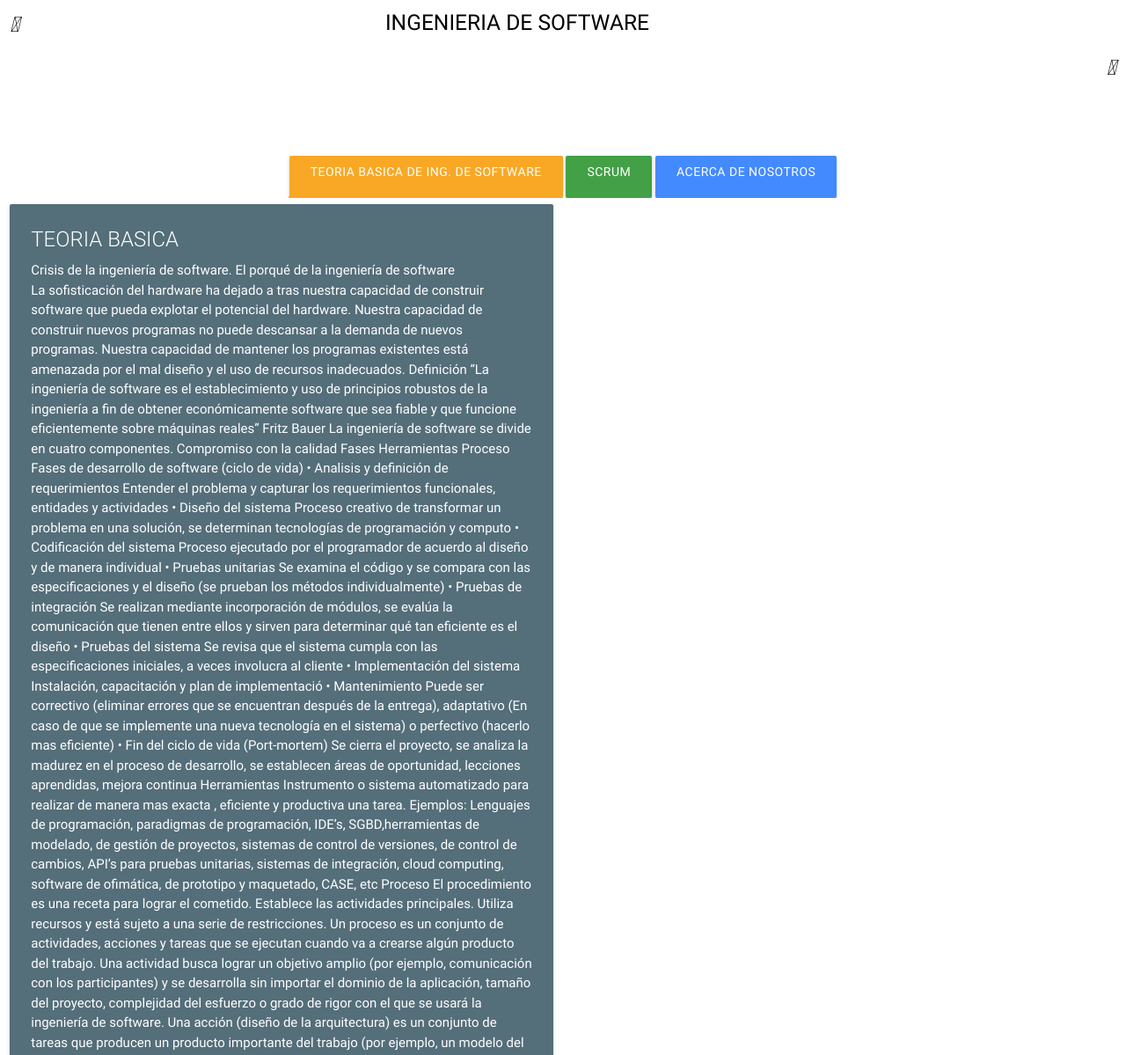
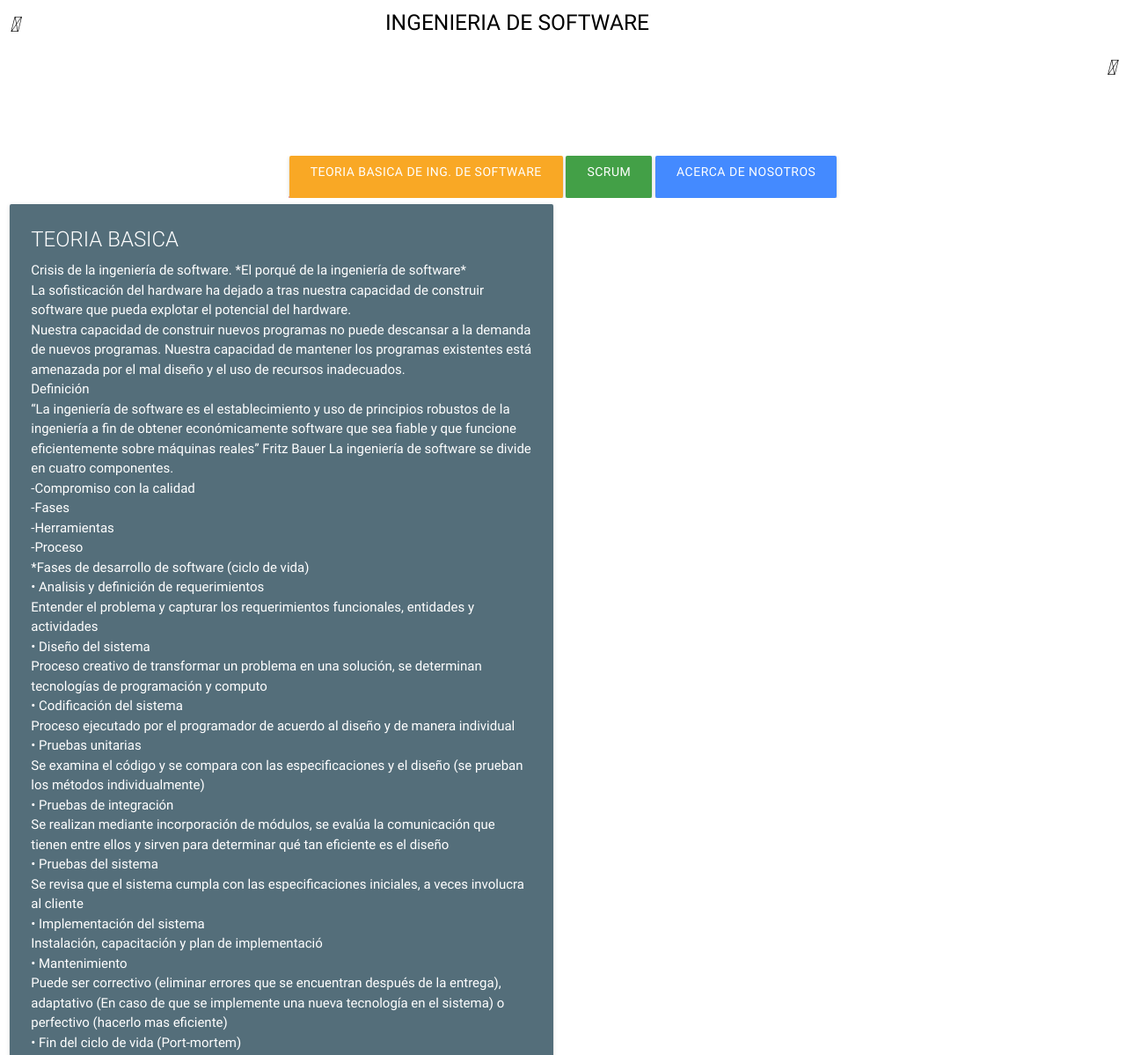
Before and after one commit to OmarRm25/ICO_SCRUM_HTML, a plain HTML site: page index.html in a window 1280 px wide. Shown: the top 1199 px of the page at 88% size. Drawn offline with nearby package versions, Linux system fonts and the light colour scheme.

Commit message:
subo código con textos actualizados

```diff
--- a/index.html
+++ b/index.html
@@ -45,53 +45,61 @@
       <div class="card blue-grey darken-1">
         <div class="card-content white-text">
           <span class="card-title">TEORIA BASICA</span>
-          <h>Crisis de la ingeniería de software. El porqué de la ingeniería de software </h>
-<p>La sofisticación del hardware ha dejado a tras nuestra capacidad de construir software que pueda explotar el potencial del hardware.
-Nuestra capacidad de construir nuevos programas no puede descansar a la demanda de nuevos programas.
+          <h>Crisis de la ingeniería de software.</h>
+          <h> *El porqué de la ingeniería de software* </h>
+<p>La sofisticación del hardware ha dejado a tras nuestra capacidad de construir software que pueda explotar el potencial del hardware.</p>
+
+<p>Nuestra capacidad de construir nuevos programas no puede descansar a la demanda de nuevos programas.
 Nuestra capacidad de mantener los programas existentes está amenazada por el mal diseño y el uso de recursos inadecuados.
+</p>
 
-Definición
-“La ingeniería de software es el establecimiento y uso de principios robustos de la ingeniería a fin de obtener económicamente software que sea fiable y que funcione eficientemente sobre máquinas reales” Fritz Bauer
-La ingeniería de software se divide en cuatro componentes.
-Compromiso con la calidad
-Fases
-Herramientas
-Proceso
+<p>Definición</p>
 
-Fases de desarrollo de software (ciclo de vida)
-•	Analisis y definición de requerimientos
+<p>“La ingeniería de software es el establecimiento y uso de principios robustos de la ingeniería a fin de obtener económicamente software que sea fiable y que funcione eficientemente sobre máquinas reales” Fritz Bauer
+La ingeniería de software se divide en cuatro componentes.</p>
+
+<p>-Compromiso con la calidad</p>
+<p>-Fases</p>
+<p>-Herramientas</p>
+<p>-Proceso</p>
+
+<p>*Fases de desarrollo de software (ciclo de vida)</p>
+
+<p>•	Analisis y definición de requerimientos</p>
 Entender el problema y capturar los requerimientos funcionales, entidades y actividades
-•	Diseño del sistema
+<p>•	Diseño del sistema</p>
 Proceso creativo de transformar un problema en una solución, se determinan tecnologías de programación y computo
-•	Codificación del sistema
+<p>•	Codificación del sistema</p>
 Proceso ejecutado por el programador de acuerdo al diseño y de manera individual
-•	Pruebas unitarias
+<p>•	Pruebas unitarias</p>
 Se examina el código y se compara con las especificaciones y el diseño (se prueban los métodos individualmente)
-•	Pruebas de integración
+<p>•	Pruebas de integración</p>
 Se realizan mediante incorporación de módulos, se evalúa la comunicación que tienen entre ellos y sirven para determinar qué tan eficiente es el diseño
-•	Pruebas del sistema
+<p>•	Pruebas del sistema</p>
 Se revisa que el sistema cumpla con las especificaciones iniciales, a veces involucra al cliente
-•	Implementación del sistema
+<p>•	Implementación del sistema</p>
 Instalación, capacitación y plan de implementació
-•	Mantenimiento
+<p>•	Mantenimiento</p>
 Puede ser correctivo (eliminar errores que se encuentran después de la entrega), adaptativo (En caso de que se implemente una nueva tecnología en el sistema) o perfectivo (hacerlo mas eficiente)
-•	Fin del ciclo de vida (Port-mortem)
+<p>•	Fin del ciclo de vida (Port-mortem)</p>
 Se cierra el proyecto, se analiza la madurez en el proceso de desarrollo, se establecen áreas de oportunidad, lecciones aprendidas, mejora continua
 
-Herramientas
+<p>-Herramientas-</p>
 Instrumento o sistema automatizado para realizar de manera mas exacta , eficiente y productiva una tarea.
-Ejemplos:
+<p>Ejemplos:</p>
 Lenguajes de programación, paradigmas de programación, IDE’s, SGBD,herramientas de modelado, de gestión de proyectos, sistemas de control de versiones, de control de cambios, API’s para pruebas unitarias, sistemas de integración, cloud computing, software de ofimática, de prototipo y maquetado, CASE, etc
 
-Proceso
+<p>-Proceso-</p>
 El procedimiento es una receta para lograr el cometido. Establece las actividades principales. Utiliza recursos y está sujeto a una serie de restricciones.
-Un proceso es un conjunto de actividades, acciones y tareas que se ejecutan cuando va a crearse algún producto del trabajo. Una actividad busca lograr un objetivo amplio (por ejemplo, comunicación con los participantes) y se desarrolla sin importar el dominio de la aplicación, tamaño del proyecto, complejidad del esfuerzo o grado de rigor con el que se usará la ingeniería de software. Una acción (diseño de la arquitectura) es un conjunto de tareas que producen un producto importante del trabajo (por ejemplo, un modelo del diseño de la arquitectura). Una tarea se centra en un objetivo pequeño, pero bien definido (por ejemplo, realizar una prueba unitaria) que produce un resultado tangible. En el contexto de la ingeniería de software, un proceso no es una prescripción rígida de cómo elaborar software de cómputo. Por el contrario, es un enfoque adaptable que permite que las personas que hacen el trabajo (el equipo de software) busquen y elijan el conjunto apropiado de acciones y tareas para el trabajo. Se busca siempre entregar el software en forma oportuna y con calidad suficiente para satisfacer a quienes patrocinaron su creación y a aquellos que lo usarán.
+<p>Un proceso es un conjunto de actividades, acciones y tareas que se ejecutan cuando va a crearse algún producto del trabajo. Una actividad busca lograr un objetivo amplio (por ejemplo, comunicación con los participantes) y se desarrolla sin importar el dominio de la aplicación, tamaño del proyecto, complejidad del esfuerzo o grado de rigor con el que se usará la ingeniería de software. Una acción (diseño de la arquitectura) es un conjunto de tareas que producen un producto importante del trabajo (por ejemplo, un modelo del diseño de la arquitectura).</p>
+Una tarea se centra en un objetivo pequeño, pero bien definido (por ejemplo, realizar una prueba unitaria) que produce un resultado tangible. En el contexto de la ingeniería de software, un proceso no es una prescripción rígida de cómo elaborar software de cómputo. Por el contrario, es un enfoque adaptable que permite que las personas que hacen el trabajo (el equipo de software) busquen y elijan el conjunto apropiado de acciones y tareas para el trabajo. Se busca siempre entregar el software en forma oportuna y con calidad suficiente para satisfacer a quienes patrocinaron su creación y a aquellos que lo usarán.
 
-Conceptos de calidad. La pieza base de la ingeniería de Software
-Utilidad: que satisfaga las necesidades del usuario, ya que con frecuencia no desempeñan las funciones esperadas debido principalmente a una pobre comunicación con el cliente.
-Confiabilidad: capacidad de un programa para desempeñar una función requerida bajo ciertas condiciones durante un tiempo específico. El grado de confiabilidad deseado en un producto depende del costo de fallas.
-Claridad: los productos de software deben ser escritos con claridad y ser fáciles de entender tanto internamente como externamente, ya que las pruebas y actividades consumen un grado del presupuesto del proyecto.
-Económico: el producto debe ser costeable en su desarrollo, mantenimiento y uso. Un software debe operar normalmente usando menos tiempo o recursos humanos o materiales de los que requerían antes de tenerlo.
+<p>-Conceptos de calidad-</p>
+La pieza base de la ingeniería de Software
+<p>-Utilidad: que satisfaga las necesidades del usuario, ya que con frecuencia no desempeñan las funciones esperadas debido principalmente a una pobre comunicación con el cliente.</p>
+<p>-Confiabilidad: capacidad de un programa para desempeñar una función requerida bajo ciertas condiciones durante un tiempo específico. El grado de confiabilidad deseado en un producto depende del costo de fallas.</p>
+<p>-Claridad: los productos de software deben ser escritos con claridad y ser fáciles de entender tanto internamente como externamente, ya que las pruebas y actividades consumen un grado del presupuesto del proyecto.</p>
+<p>-Económico: el producto debe ser costeable en su desarrollo, mantenimiento y uso. Un software debe operar normalmente usando menos tiempo o recursos humanos o materiales de los que requerían antes de tenerlo.
 </p>
         </div>
         <div class="card-action">
```
Also changed, not shown: 1 other file.
